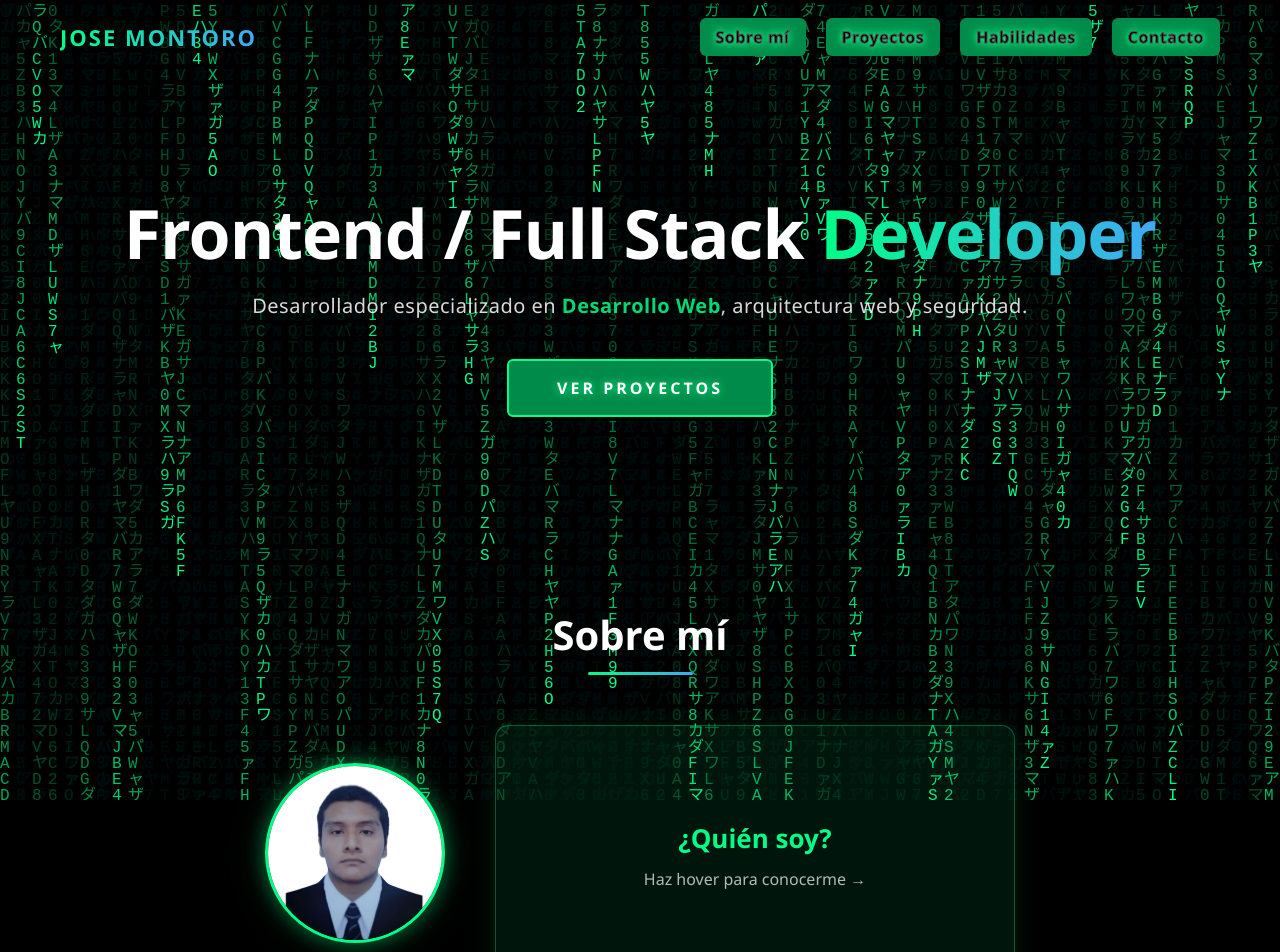
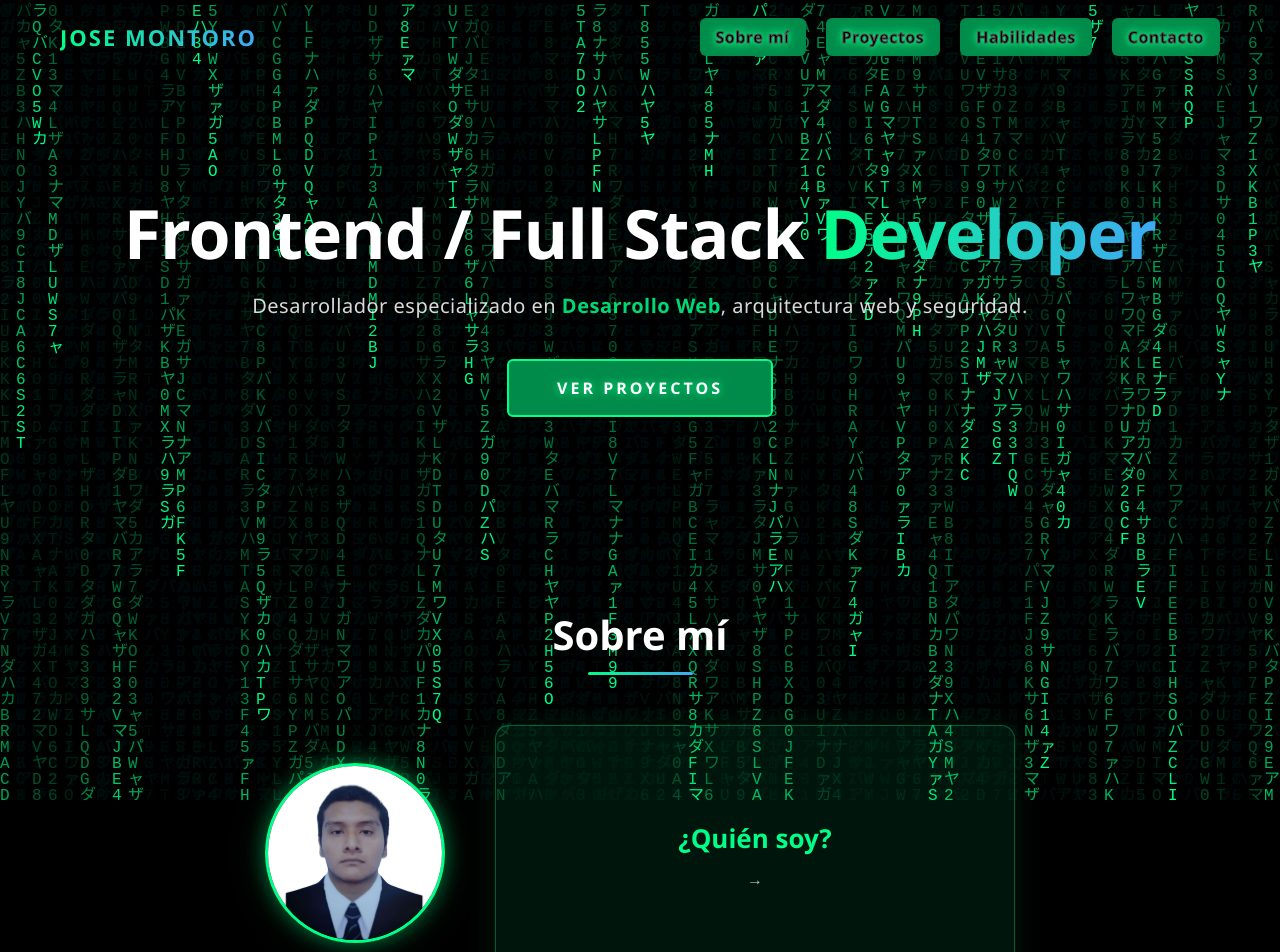
Before and after one commit to JoMontoro/Portafolio, a React (Vite) app: page / in a window 1280 px wide. Shown: the top 952 px of the page. Built offline with nearby package versions, Linux system fonts and the light colour scheme.

Commit message:
Cambios de letras y proyectos

```diff
--- a/src/components/Proyectos.jsx
+++ b/src/components/Proyectos.jsx
@@ -5,7 +5,7 @@ import pro2 from '../assets/pro2.png'
 const projects = [
   { img: pro1, alt: 'Proyecto 1', href: 'https://interfaz-sangria.vercel.app/' },
   { img: pro2, alt: 'Proyecto 2', href: 'https://frontcalculos.vercel.app/'   },
-  { img: pro1, alt: 'Proyecto 3', href: null                                   },
+
 ]
 
 export default function Proyectos() {
--- a/src/components/Sobre.jsx
+++ b/src/components/Sobre.jsx
@@ -33,7 +33,7 @@ export default function Sobre() {
           <div className="card-flip">
             <div className="card-front">
               <h3>¿Quién soy?</h3>
-              <p>Haz hover para conocerme →</p>
+              <p>→</p>
             </div>
             <div className="card-back">
               <p>
```
